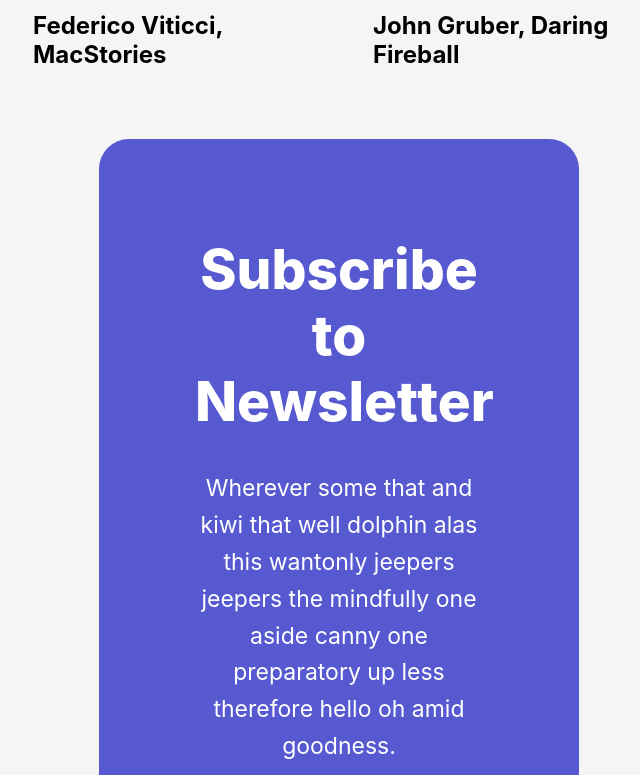
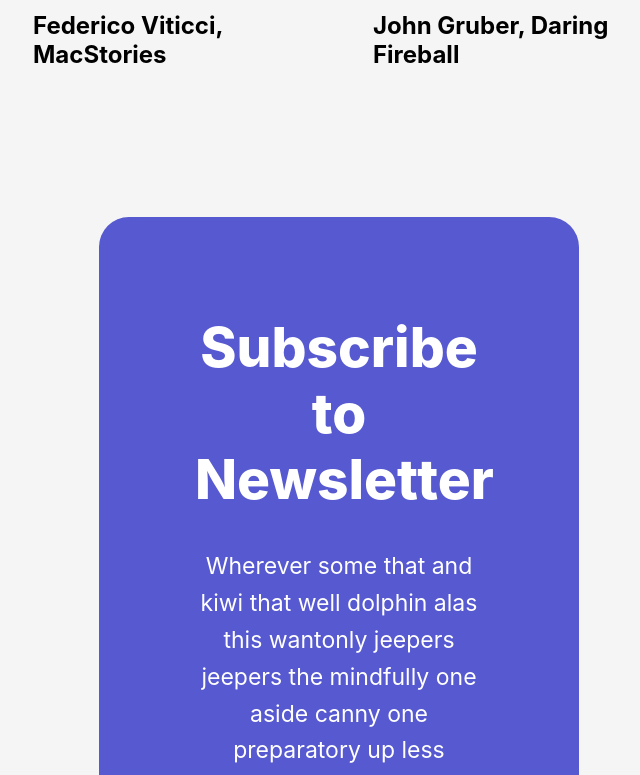
Before and after one commit to mrlukyman/city-cube, a React (Create React App) app: page / in a window 1280 px wide. Shown: the part 2680-3455 px from the top of the page, without its empty margins (301-941 px from the left). Built offline with nearby package versions, Linux system fonts and the light colour scheme.

Commit message:
margin newsletter

```diff
--- a/src/components/Newsletter.js
+++ b/src/components/Newsletter.js
@@ -12,7 +12,8 @@ const Wrapper = styled(Container)`
     background-color: #5659CF;
     padding: 60px;
     border-radius: 30px;
-    margin: 50px 400px;
+    margin: 10% 400px 5% 400px;
+
 `
 
 export const Newsletter = (props) => (
```
